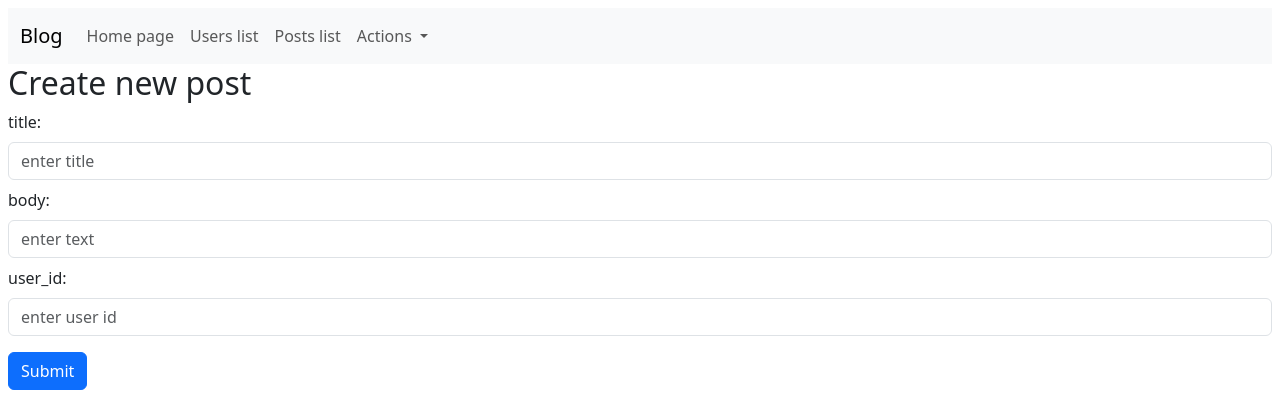
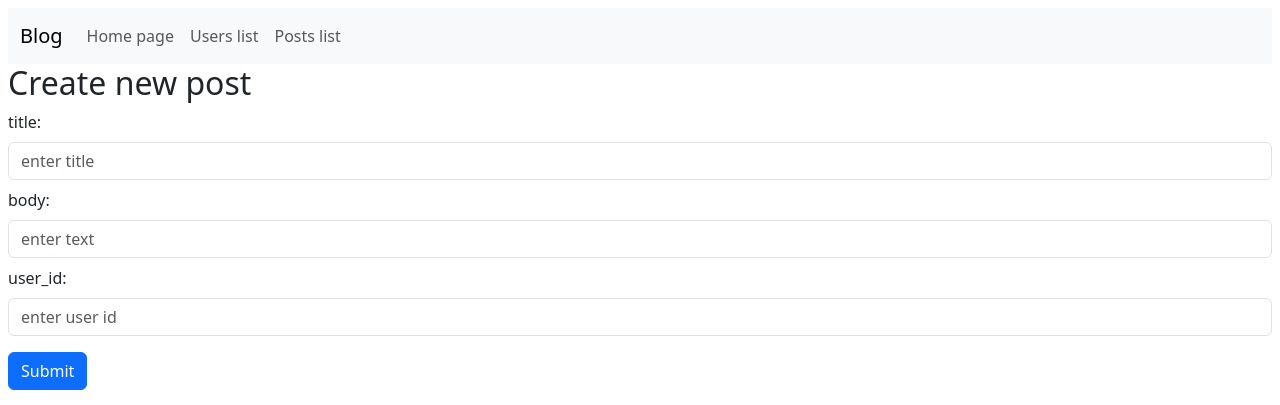
Before and after one commit to sar0868/otus-python-basic_2023-05, a Flask app: page /posts/add/ in a window 1280 px wide. Shown: the top 405 px of the page. Run offline with Flask 3, Linux system fonts and the light colour scheme; parts of the project's set-up code (start-up, migrations or seed data) failed here and were passed over; some libraries are stand-ins or nearby versions.

```diff
--- a/homework_06/templates/base.html
+++ b/homework_06/templates/base.html
@@ -39,35 +39,7 @@
                 >{{ title }}</a
               >
             </li>
-            {% endfor %} {#
-            <li class="nav-item">
-              <a class="nav-link" href="#">Link</a>
-            </li>
-            #}
-
-            <li class="nav-item dropdown">
-              <a
-                class="nav-link dropdown-toggle"
-                href="#"
-                role="button"
-                data-bs-toggle="dropdown"
-                aria-expanded="false"
-              >
-                Actions
-              </a>
-              <ul class="dropdown-menu">
-                <li>
-                  <a class="dropdown-item" href="">Add product</a>
-                </li>
-                <li><a class="dropdown-item" href="#">Another action</a></li>
-                <li>
-                  <hr class="dropdown-divider" />
-                </li>
-                <li>
-                  <a class="dropdown-item" href="#">Something else here</a>
-                </li>
-              </ul>
-            </li>
+            {% endfor %}
           </ul>
         </div>
       </div>
```
Also changed, not shown: 2 other files.
